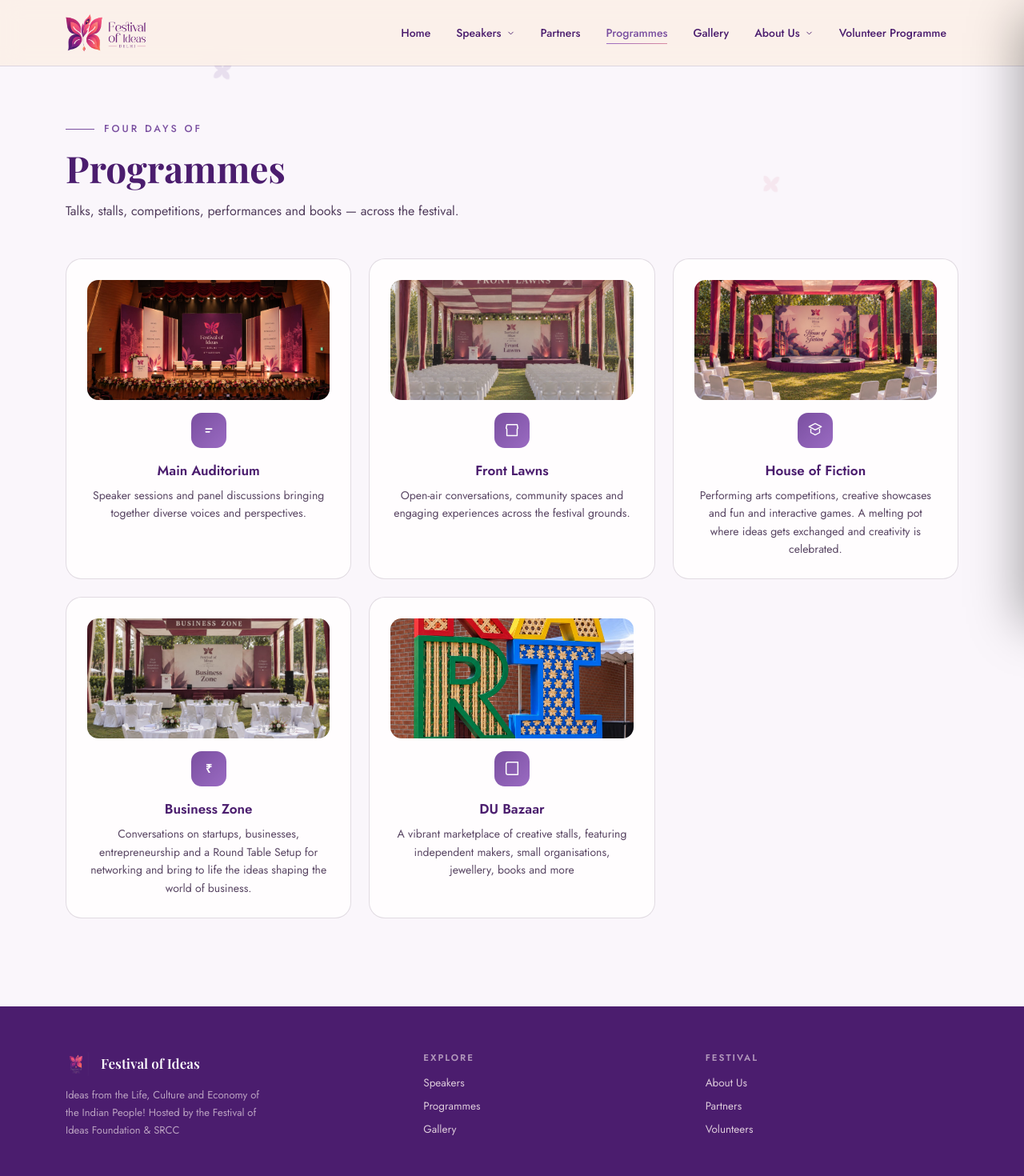
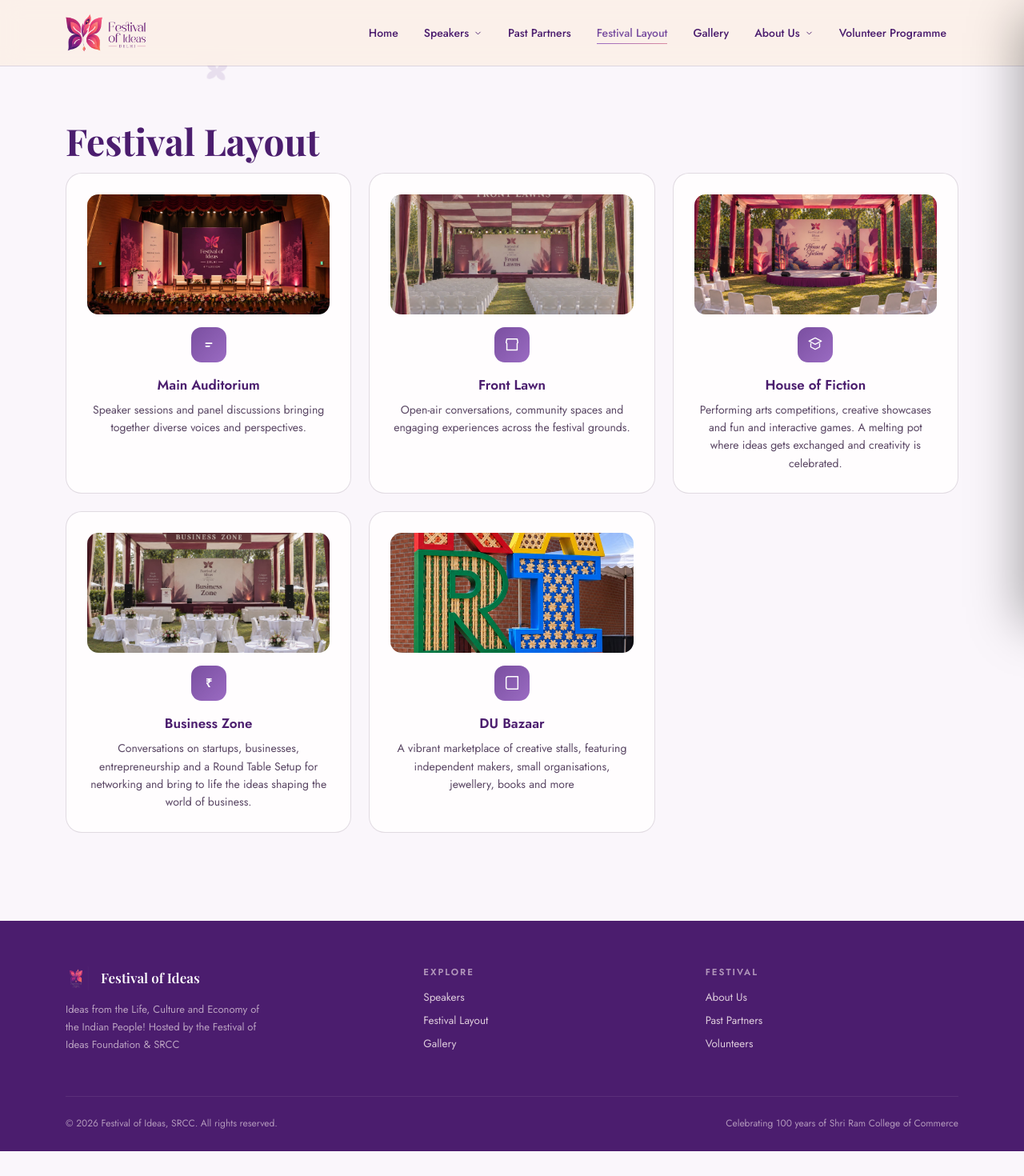
Before and after one commit to shreshthasarraf/foi-delhi-website, a Next.js app: page /programmes in a window 1280 px wide. Shown: the top 1470 px of the page at 80% size. After the commit the page ends 1439 px from the top, so only its background shows below. Built offline with nearby package versions, Linux system fonts and the light colour scheme; a web font is replaced by a local one.

Commit message:
Rename Programmes to Festival Layout, Partners to Past Partners; Front Lawn singular

```diff
--- a/app/partners/page.js
+++ b/app/partners/page.js
@@ -21,7 +21,7 @@
   return (
     <section className="page" id="page-partners">
       <div className="wrap">
-        <PageHead eyebrow="MADE POSSIBLE BY" title="Partners" />
+        <PageHead title="Past Partners" />
         <ul className="partners-grid">
           {ROWS.flat().map(([file, name, w, h]) => (
             <li key={file} className="partner-tile">
--- a/app/programmes/[id]/page.js
+++ b/app/programmes/[id]/page.js
@@ -34,7 +34,7 @@
       <div className="wrap">
 
         <BackLink href="/programmes">
-          Back to Programmes
+          Back to Festival Layout
         </BackLink>
 
         <div className="detail-grid">
--- a/app/programmes/page.js
+++ b/app/programmes/page.js
@@ -11,11 +11,7 @@
     <section className="page" id="page-programmes">
       <div className="wrap">
 
-        <PageHead
-          eyebrow="FOUR DAYS OF"
-          title="Programmes"
-          desc="Talks, stalls, competitions, performances and books — across the festival."
-        />
+        <PageHead title="Festival Layout" />
 
         <div className="prog-grid">
 
--- a/components/Faq.js
+++ b/components/Faq.js
@@ -6,7 +6,7 @@
   ['Who can attend Festival of Ideas?', 'The festival is open to students, faculty and the public. Some workshops have limited seats and require registration.'],
   ['Is there an entry fee?', 'Entry to the venue is free. One must register as an attendee in order to enter the venue. Seats are on a first come, first served basis.'],
   ['How do I become a volunteer?', 'Head to the Volunteers page and fill in the sign-up form. The team will follow up by email closer to October.'],
-  ['Where can I see the schedule?', 'Detailed day-wise timings are shared under Programmes closer to the festival, and by email if you sign up on the Home page.'],
+  ['Where can I see the schedule?', 'Detailed day-wise timings are shared under Festival Layout closer to the festival, and by email if you sign up on the Home page.'],
   ['How can my organisation partner with the festival?', 'Reach out through the contact details in the footer — the partnerships team reviews proposals on a rolling basis.'],
 ];
 
--- a/components/Footer.js
+++ b/components/Footer.js
@@ -15,13 +15,13 @@
           <div className="foot-col">
             <h5>EXPLORE</h5>
             <FlyLink href="/speakers">Speakers</FlyLink>
-            <FlyLink href="/programmes">Programmes</FlyLink>
+            <FlyLink href="/programmes">Festival Layout</FlyLink>
             <FlyLink href="/gallery">Gallery</FlyLink>
           </div>
           <div className="foot-col">
             <h5>FESTIVAL</h5>
             <FlyLink href="/about">About Us</FlyLink>
-            <FlyLink href="/partners">Partners</FlyLink>
+            <FlyLink href="/partners">Past Partners</FlyLink>
             <FlyLink href="/volunteers">Volunteers</FlyLink>
           </div>
         </div>
--- a/components/Nav.js
+++ b/components/Nav.js
@@ -76,8 +76,8 @@
           <nav className="links">
             {navLink('/', 'Home')}
             <Drop id="speakerMenu" label="Speakers" links={speakerLinks} open={drop === 'speakers'} setOpen={(o) => setDrop(o ? 'speakers' : null)} close={() => setDrop(null)} />
-            {navLink('/partners', 'Partners')}
-            {navLink('/programmes', 'Programmes')}
+            {navLink('/partners', 'Past Partners')}
+            {navLink('/programmes', 'Festival Layout')}
             {navLink('/gallery', 'Gallery')}
             <Drop id="aboutMenu" label="About Us" links={aboutLinks} open={drop === 'about'} setOpen={(o) => setDrop(o ? 'about' : null)} close={() => setDrop(null)} />
             {navLink('/volunteers', 'Volunteer Programme')}
@@ -94,8 +94,8 @@
         </div>
         {mLink('/', 'Home')}
         {mToggle('speakers', 'Speakers', speakerLinks)}
-        {mLink('/partners', 'Partners')}
-        {mLink('/programmes', 'Programmes')}
+        {mLink('/partners', 'Past Partners')}
+        {mLink('/programmes', 'Festival Layout')}
         {mLink('/gallery', 'Gallery')}
         {mToggle('about', 'About Us', aboutLinks)}
         {mLink('/volunteers', 'Volunteer Programme')}
--- a/components/PageHead.js
+++ b/components/PageHead.js
@@ -2,7 +2,7 @@
 export default function PageHead({ eyebrow, title, desc, descStyle }) {
   return (
     <>
-      <div className="eyebrow"><span className="rule" /><span>{eyebrow}</span></div>
+      {eyebrow && <div className="eyebrow"><span className="rule" /><span>{eyebrow}</span></div>}
       <h2 className="page-title">{title}</h2>
       {desc && <p className="page-desc" style={descStyle}>{desc}</p>}
     </>
--- a/data/programmes.js
+++ b/data/programmes.js
@@ -12,9 +12,9 @@
   {
     id: 'stalls', alt: 'Stalls', icon: 'stalls',
     image:'/assets/frontlawns.jpeg',
-    title: 'Front Lawns',
+    title: 'Front Lawn',
     blurb: 'Open-air conversations, community spaces and engaging experiences across the festival grounds.',
-    detailTitle: 'Front Lawns',
+    detailTitle: 'Front Lawn',
     description: 'Student societies, publishers and partner brands set up along the avenue for all four days, with everything from books and merchandise to hands-on activities and tastings. A great way to explore the festival at your own pace between sessions.',
   },
   {
```
Also changed, not shown: lib/seo.js.
